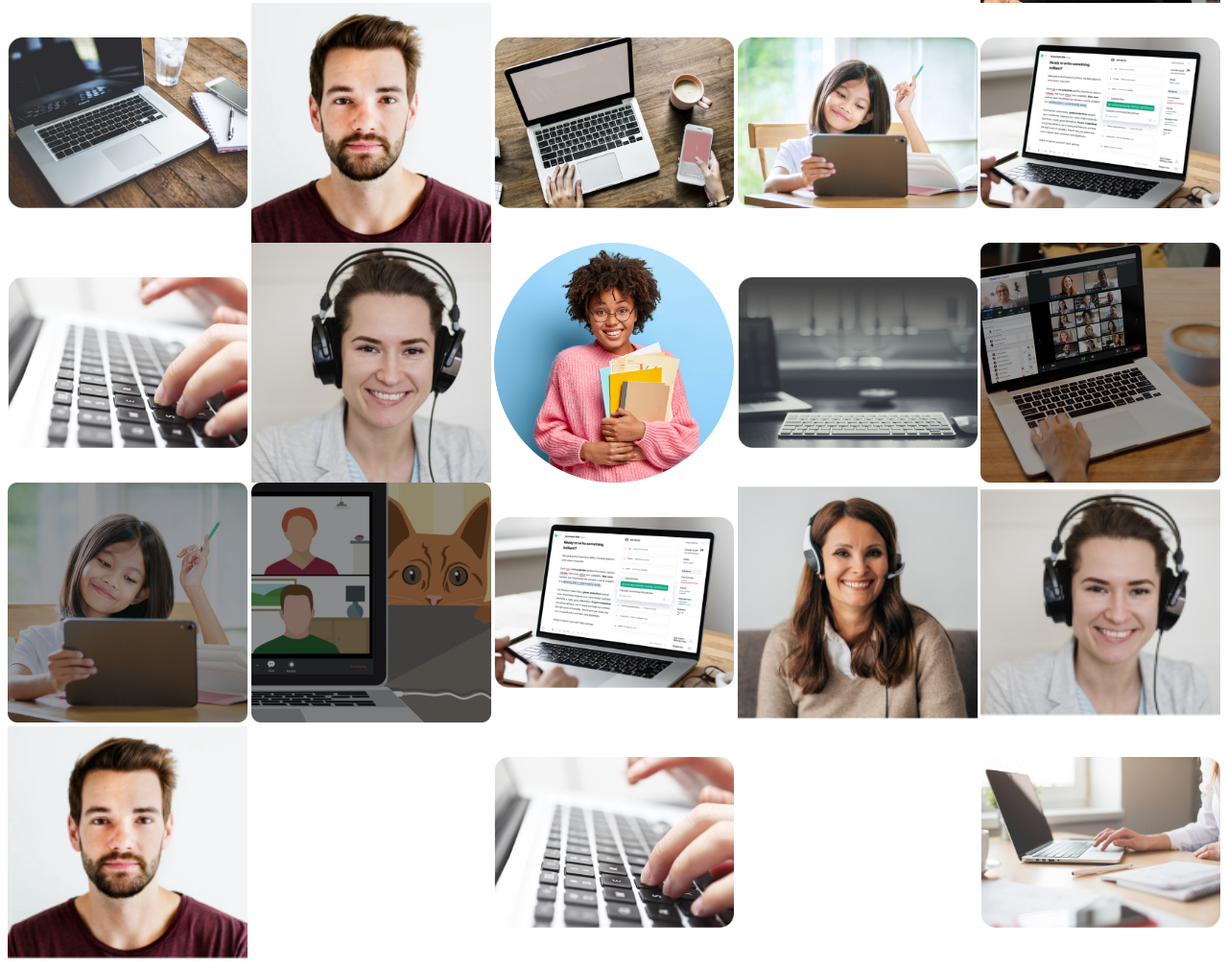
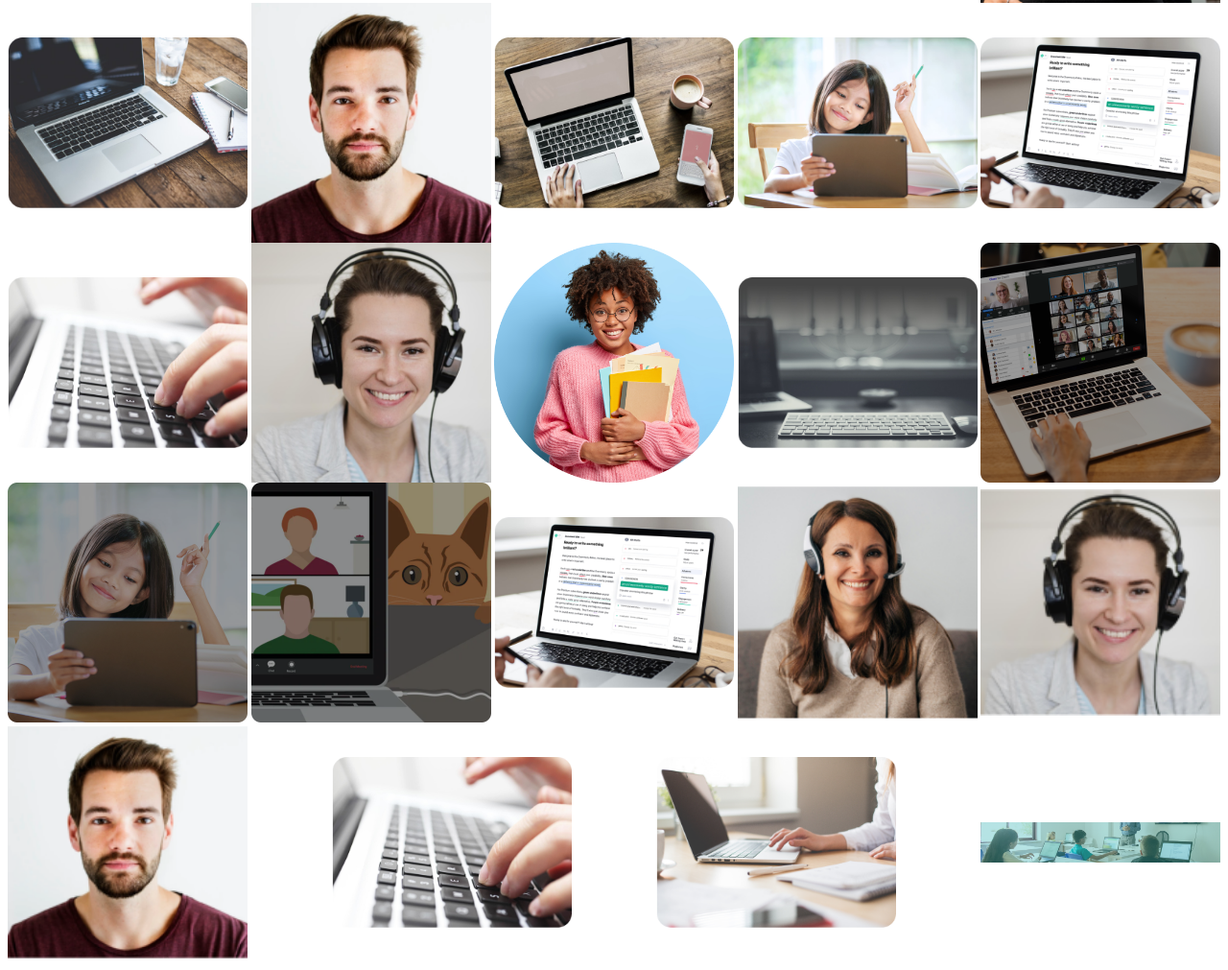
Before and after one commit to Hikmatillo19/linkImg, a plain HTML site: page index.html in a window 1280 px wide. Shown: the part 3305-4316 px from the top of the page at 96% size. Drawn offline with Linux system fonts and the light colour scheme.

Commit message:
E_learning

```diff
--- a/index.html
+++ b/index.html
@@ -98,6 +98,7 @@
         <img src="img/totc20.png" alt="">
         <img src="img/totc21.png" alt="">
         <img src="img/totc22.png" alt="">
+        <img src="img/totcLong.png" alt="">
     </div>
 </body>
 </html>
```
Also changed, not shown: img/totcLong.png (added).
